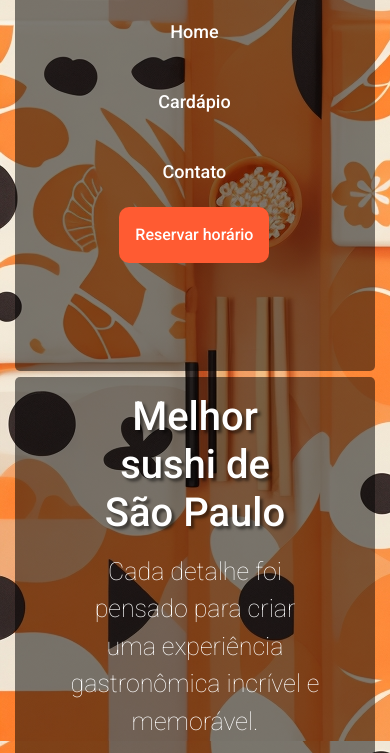
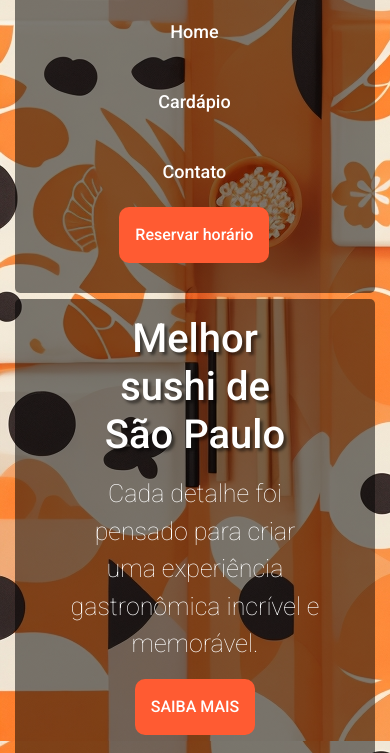
Before and after one commit to Mayumikkato/ni-webfullstack-fecap, a plain HTML site: page index.html in a window 390 px wide. Both pictures are taken after a click on the button "Abrir Menu". Shown: the part 91-844 px from the top of the page. Drawn offline with nearby package versions, Linux system fonts and the light colour scheme.

Commit message:
Update style-responsivo.css

```diff
--- a/assets/css/style-responsivo.css
+++ b/assets/css/style-responsivo.css
@@ -30,7 +30,7 @@
         padding: 1.35rem 0.5rem; /* Espaçamento interno do topo e na parte inferior */
     }
 
-    .nav.active .menu-items{height: calc(100vh - 500px);} /* Altura - Calcula a altura de acordo com o tamanho do viewport */
+    .nav.active .menu-items{height: auto;} /* Altura - Calcula a altura de acordo com o tamanho do viewport */
 
     /* Estilo do logo  */
     .logo-img{margin-left: 0.6rem;} /* Espaçamento externo na esquerda */
```
